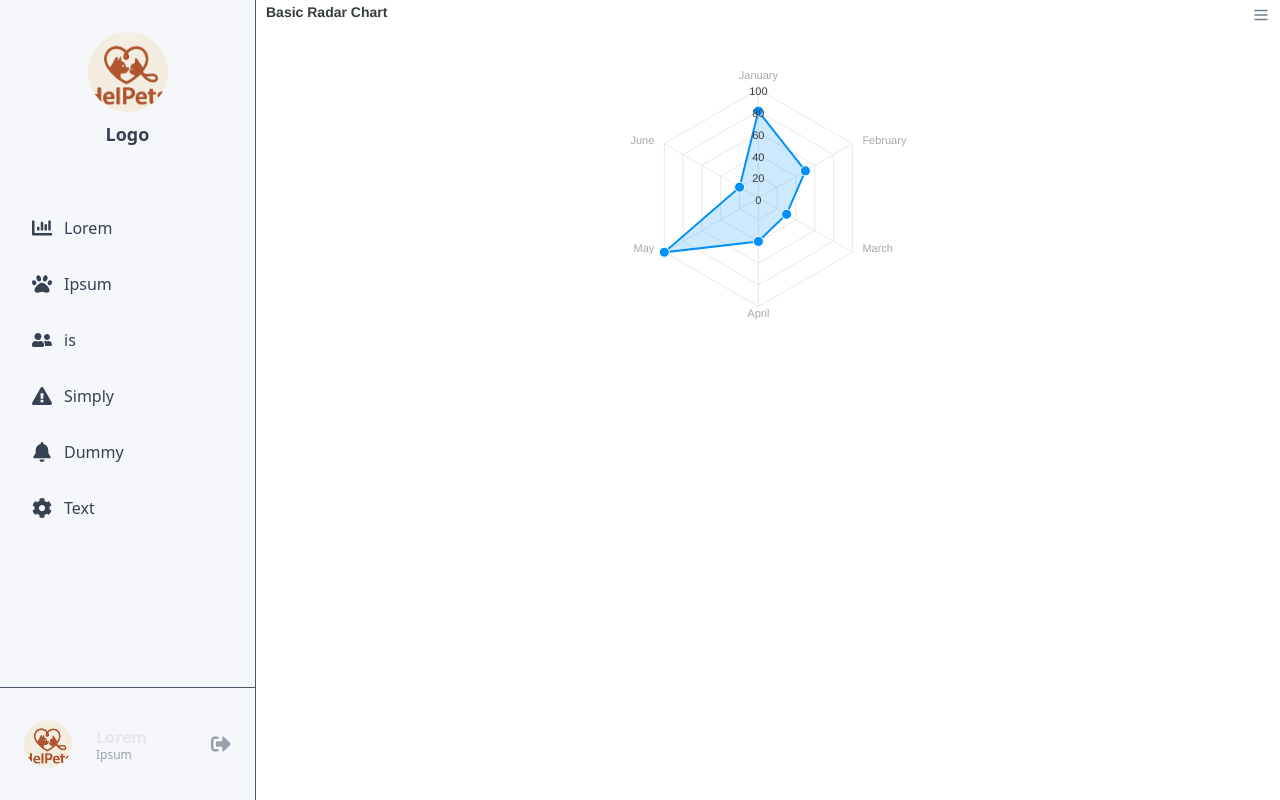
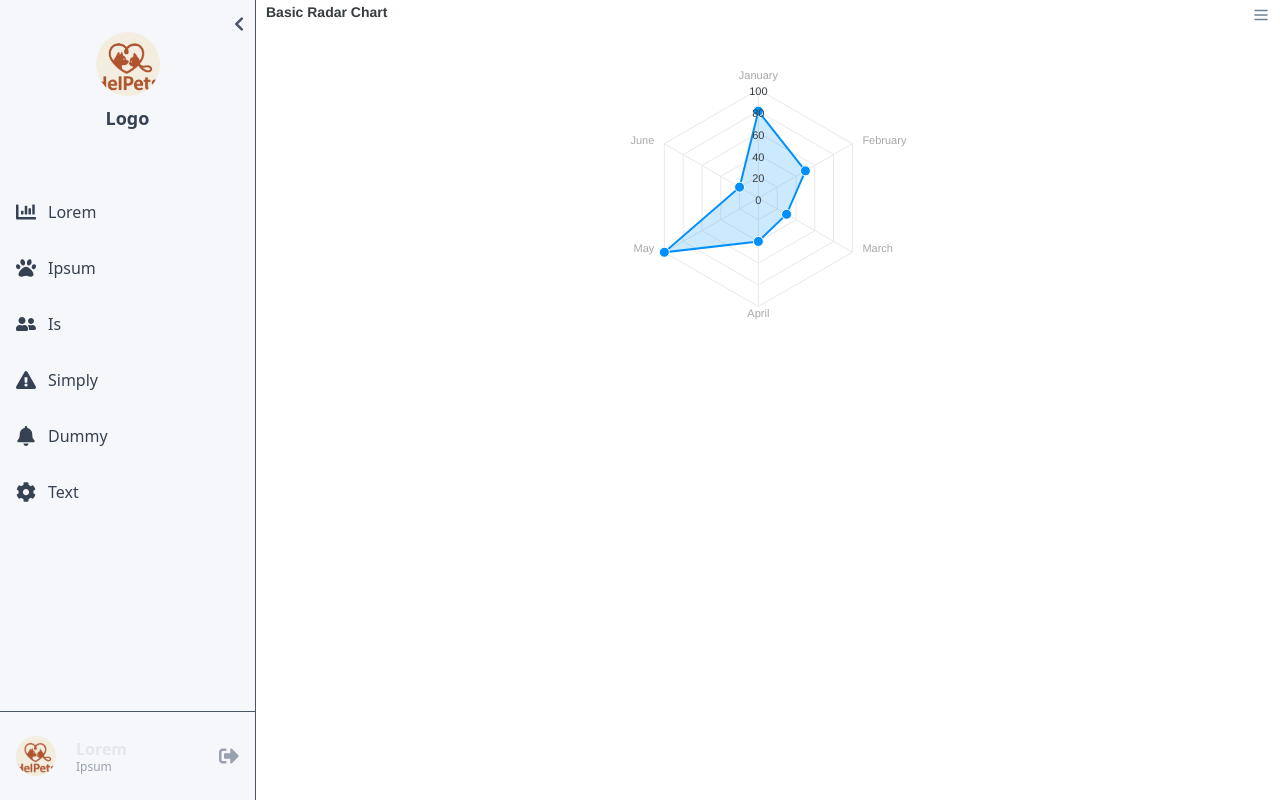
Before and after one commit to MrNicolass/HelPets, a Next.js app in the folder Frontend/: page /piechart in a window 1280 px wide. Built offline with nearby package versions, Linux system fonts and the light colour scheme.

Commit message:
feat: implement sidebar navigation and routing, add framer-motion for animations, and create pie chart component

```diff
--- a/Frontend/package.json
+++ b/Frontend/package.json
@@ -10,6 +10,7 @@
   },
   "dependencies": {
     "autoprefixer": "^10.4.21",
+    "framer-motion": "^12.11.0",
     "next": "15.3.1",
     "postcss": "^8.5.3",
     "react": "^19.0.0",
--- a/Frontend/src/app/layout.tsx
+++ b/Frontend/src/app/layout.tsx
@@ -1,4 +1,23 @@
-import BaseLayout from "@/layouts/base/baseLayout";
+// app/layout.tsx (ou app/root-layout.tsx, tanto faz, desde que seja default export)
+
+import SidebarWrapper from "@/components/SidebarWrapper";
+import "@/styles/globals.css";
+import { Geist, Geist_Mono } from "next/font/google";
+
+const geistSans = Geist({
+  variable: "--font-geist-sans",
+  subsets: ["latin"],
+});
+
+const geistMono = Geist_Mono({
+  variable: "--font-geist-mono",
+  subsets: ["latin"],
+});
+
+export const metadata = {
+  title: "ERP App",
+  description: "Painel administrativo ERP",
+};
 
 export default function RootLayout({
   children,
@@ -6,8 +25,12 @@ export default function RootLayout({
   children: React.ReactNode;
 }) {
   return (
-    <BaseLayout title="teste" icon="/images/teste.png">
-      {children}
-    </BaseLayout>
+    <html lang="pt-BR">
+      <body
+        className={`${geistSans.variable} ${geistMono.variable} antialiased`}
+      >
+        <SidebarWrapper>{children}</SidebarWrapper>
+      </body>
+    </html>
   );
 }
--- a/Frontend/src/components/Sidebar/Sidebar.tsx
+++ b/Frontend/src/components/Sidebar/Sidebar.tsx
@@ -1,10 +1,16 @@
 "use client";
 
+import { MENU_ITEMS } from "@/constants/menu";
+import { AnimatePresence, motion } from "framer-motion";
+import Link from "next/link";
 import { usePathname } from "next/navigation";
-import Link from "next/link";
-import React from "react";
-import { FaChartBar, FaUserFriends, FaBell, FaCog, FaSignOutAlt, FaPaw, FaExclamationTriangle } from "react-icons/fa";
-import { ROUTES } from "../../routes";
+import { useEffect, useState } from "react";
+import {
+  FaBars,
+  FaChevronLeft,
+  FaChevronRight,
+  FaSignOutAlt,
+} from "react-icons/fa";
 
 interface MenuItem {
   label: string;
@@ -12,61 +18,134 @@ interface MenuItem {
   to: string;
 }
 
-const menuItems: MenuItem[] = [
-  { label: "Lorem", icon: <FaChartBar />, to: ROUTES.lorem },
-  { label: "Ipsum", icon: <FaPaw />, to: ROUTES.ipsum },
-  { label: "is", icon: <FaUserFriends />, to: ROUTES.is },
-  { label: "Simply", icon: <FaExclamationTriangle />, to: ROUTES.simply },
-  { label: "Dummy", icon: <FaBell />, to: ROUTES.dummy },
-  { label: "Text", icon: <FaCog />, to: ROUTES.text },
-];
-
 export default function Sidebar() {
   const pathname = usePathname();
+  const [isMobile, setIsMobile] = useState(false);
+  const [isDrawerOpen, setDrawerOpen] = useState(false);
+  const [isCollapsed, setCollapsed] = useState(false);
 
-  return (
-    <aside className="bg-[#F5F7FA] w-64 min-h-screen flex flex-col justify-between border-r border-gray-600 dark:bg-gray-500">
+  useEffect(() => {
+    const handleResize = () => setIsMobile(window.innerWidth <= 768);
+    handleResize();
+    window.addEventListener("resize", handleResize);
+    return () => window.removeEventListener("resize", handleResize);
+  }, []);
+
+  const SidebarContent = (
+    <div className="flex flex-col justify-between h-full relative">
+      {/* Collapse Toggle (Desktop Only) */}
+      {!isMobile && (
+        <button
+          onClick={() => setCollapsed(!isCollapsed)}
+          className="absolute top-4 right-2 text-gray-600 dark:text-gray-300 hover:text-blue-500"
+          aria-label="Alternar sidebar"
+        >
+          {isCollapsed ? <FaChevronRight /> : <FaChevronLeft />}
+        </button>
+      )}
+
       <div>
         <div className="flex flex-col items-center py-8">
-          <div className="w-20 h-20 rounded-full bg-gradient-to-tr from-purple-300 to-pink-200 mb-2 overflow-hidden">
-            {/* Logo  */}
-            <img src="/images/Captura de tela 2025-05-02 154153.png" alt="Logo" className="w-full h-full object-cover" />
+          <div className="w-16 h-16 rounded-full bg-gradient-to-tr from-purple-300 to-pink-200 mb-2 overflow-hidden">
+            <img
+              src="/images/Captura de tela 2025-05-02 154153.png"
+              alt="Logo"
+              className="w-full h-full object-cover"
+            />
           </div>
-          <span className="font-bold text-lg text-gray-700 mb-6 dark:text-gray-100">Logo</span>
+          {!isCollapsed && (
+            <span className="font-bold text-lg text-gray-700 mb-6 dark:text-gray-100">
+              Logo
+            </span>
+          )}
         </div>
-        {/* Navigation Menu */}
+
         <nav className="flex flex-col gap-2">
-          {menuItems.map((item) => {
+          {MENU_ITEMS.map((item) => {
             const isActive = pathname === item.to;
             return (
               <Link
                 key={item.label}
                 href={item.to}
-                className={`flex items-center gap-3 px-8 py-3 text-gray-700 dark:text-gray-100 hover:bg-blue-100/50 transition-colors text-base font-medium ${
-                  isActive
-                    ? "bg-blue-100/20 text-blue-700 dark:text-blue-300"
-                    : ""
-                }`}
+                onClick={() => isMobile && setDrawerOpen(false)}
+                className={`flex items-center gap-3 px-4 py-3 text-base font-medium transition-colors
+                  ${
+                    isActive
+                      ? "bg-blue-100/20 text-blue-700 dark:text-blue-300"
+                      : "text-gray-700 dark:text-gray-100 hover:bg-blue-100/50"
+                  }
+                `}
               >
-                <span className="text-xl">{item.icon}</span>
-                {item.label}
+                <span className="text-xl">{<item.icon />}</span>
+                {!isCollapsed && <span>{item.label}</span>}
               </Link>
             );
           })}
         </nav>
       </div>
-      <div className="flex flex-row items-center justify-between py-8 border-t border-gray-600 px-6 gap-3">
-        <div className="w-12 h-12 rounded-full bg-gradient-to-tr from-purple-300 to-pink-200 overflow-hidden">
-          <img src="/images/Captura de tela 2025-05-02 154153.png" alt="User" className="w-full h-full object-cover" />
+
+      <div className="flex items-center justify-center py-6 border-t border-gray-600 gap-3 px-4">
+        <div className="w-10 h-10 rounded-full bg-gradient-to-tr from-purple-300 to-pink-200 overflow-hidden">
+          <img
+            src="/images/Captura de tela 2025-05-02 154153.png"
+            alt="User"
+            className="w-full h-full object-cover"
+          />
         </div>
-        <div className="flex flex-col flex-1 items-start ml-3">
-          <span className="font-semibold text-gray-200 leading-tight">Lorem</span>
-          <span className="text-xs text-gray-400 leading-tight">Ipsum</span>
-        </div>
-        <button className="text-gray-400 dark:text-gray-300 hover:text-red-500 cursor-pointer transition-colors text-xl ml-2">
+        {!isCollapsed && (
+          <div className="flex flex-col flex-1 items-start ml-2">
+            <span className="font-semibold text-gray-200 leading-tight">
+              Lorem
+            </span>
+            <span className="text-xs text-gray-400 leading-tight">Ipsum</span>
+          </div>
+        )}
+        <button
+          className="text-gray-400 dark:text-gray-300 hover:text-red-500 text-xl ml-2"
+          aria-label="Sair"
+        >
           <FaSignOutAlt />
         </button>
       </div>
-    </aside>
+    </div>
+  );
+
+  return (
+    <>
+      {/* Mobile Hamburger */}
+      {isMobile && (
+        <button
+          className="fixed top-4 left-4 z-50 text-2xl text-gray-700 dark:text-white"
+          onClick={() => setDrawerOpen(!isDrawerOpen)}
+        >
+          <FaBars />
+        </button>
+      )}
+
+      {/* Desktop Sidebar */}
+      {!isMobile && (
+        <aside
+          className={`bg-[#F5F7FA] dark:bg-gray-500 min-h-screen border-r border-gray-600 transition-all duration-300
+          ${isCollapsed ? "w-20" : "w-64"}`}
+        >
+          {SidebarContent}
+        </aside>
+      )}
+
+      {/* Mobile Drawer */}
+      <AnimatePresence>
+        {isMobile && isDrawerOpen && (
+          <motion.aside
+            initial={{ x: "-100%" }}
+            animate={{ x: 0 }}
+            exit={{ x: "-100%" }}
+            transition={{ type: "spring", stiffness: 300, damping: 30 }}
+            className="fixed top-0 left-0 z-40 bg-[#F5F7FA] w-64 h-screen border-r border-gray-600 dark:bg-gray-500"
+          >
+            {SidebarContent}
+          </motion.aside>
+        )}
+      </AnimatePresence>
+    </>
   );
 }
--- a/Frontend/src/components/Sidebar/aaaa.tsx
+++ /dev/null
@@ -1,89 +0,0 @@
-"use client";
-
-import React from "react";
-import { usePathname } from "next/navigation";
-import Link from "next/link";
-import {
-  FaChartBar,
-  FaPaw,
-  FaUserFriends,
-  FaExclamationTriangle,
-  FaBell,
-  FaCog,
-  FaSignOutAlt,
-} from "react-icons/fa";
-import { ROUTES } from "../../routes";
-
-interface MenuItem {
-  label: string;
-  icon: React.ReactNode;
-  to: string;
-}
-
-const menuItems: MenuItem[] = [
-  { label: "Lorem", icon: <FaChartBar />, to: ROUTES.lorem },
-  { label: "Ipsum", icon: <FaPaw />, to: ROUTES.ipsum },
-  { label: "is", icon: <FaUserFriends />, to: ROUTES.is },
-  { label: "Simply", icon: <FaExclamationTriangle />, to: ROUTES.simply },
-  { label: "Dummy", icon: <FaBell />, to: ROUTES.dummy },
-  { label: "Text", icon: <FaCog />, to: ROUTES.text },
-];
-
-export default function Sidebar() {
-  const pathname = usePathname();
-
-  return (
-    <aside className="bg-[#F5F7FA] w-64 min-h-screen flex flex-col justify-between border-r border-gray-600 dark:bg-gray-500">
-      {/* Logo Section */}
-      <div className="flex flex-col items-center py-8">
-        <div className="w-20 h-20 rounded-full bg-gradient-to-tr from-purple-300 to-pink-200 mb-2 overflow-hidden">
-          <img
-            src="/images/Captura de tela 2025-05-02 154153.png"
-            alt="Logo"
-            className="w-full h-full object-cover"
-          />
-        </div>
-        <span className="font-bold text-lg text-gray-700 dark:text-gray-100 mb-6">Logo</span>
-      </div>
-
-      {/* Navigation Menu */}
-      <nav className="flex flex-col gap-2">
-        {menuItems.map((item) => {
-          const isActive = pathname === item.to;
-          return (
-            <Link
-              key={item.label}
-              href={item.to}
-              className={`flex items-center gap-3 px-8 py-3 text-gray-700 dark:text-gray-100 hover:bg-blue-100/50 transition-colors text-base font-medium ${
-                isActive
-                  ? "bg-blue-100/20 text-blue-700 dark:text-blue-300"
-                  : ""
-              }`}
-            >
-              <span className="text-xl">{item.icon}</span>
-              {item.label}
-            </Link>
-          );
-        })}
-      </nav>
-
-      {/* User Footer */}
-      <div className="flex items-center justify-between py-8 border-t border-gray-600 dark:border-gray-400 px-6 gap-3">
-        <div className="w-12 h-12 rounded-full bg-gradient-to-tr from-purple-300 to-pink-200 overflow-hidden">
-          <img
-            src="/images/Captura de tela 2025-05-02 154153.png"
-            alt="User"
-            className="w-full h-full object-cover"
-          />
-        </div>
-        <div className="flex flex-col flex-1 items-start ml-3">
-          <span className="font-semibold text-gray-700 dark:text-gray-100 leading-tight">Lorem</span>
-          <span className="text-xs text-gray-400 dark:text-gray-500 leading-tight">Ipsum</span>
-        </div>
-        <button className="text-gray-400 dark:text-gray-300 hover:text-red-500 transition-colors text-xl">
-          <FaSignOutAlt />
-        </button>
-      </div>
-    </aside>
-  );
-}
--- a/Frontend/src/components/Sidebar/index.ts
+++ /dev/null
@@ -1 +0,0 @@
-export { default } from './Sidebar';
--- /dev/null
+++ b/Frontend/src/components/SidebarWrapper.tsx
@@ -0,0 +1,20 @@
+// components/SidebarWrapper.tsx
+"use client";
+import { usePathname } from "next/navigation";
+import Sidebar from "./Sidebar/Sidebar";
+
+export default function SidebarWrapper({
+  children,
+}: {
+  children: React.ReactNode;
+}) {
+  const pathname = usePathname();
+  const showSidebar = pathname !== "/";
+
+  return (
+    <div className="flex min-h-screen">
+      {showSidebar && <Sidebar />}
+      <main className="flex-1">{children}</main>
+    </div>
+  );
+}
--- /dev/null
+++ b/Frontend/src/constants/menu.ts
@@ -0,0 +1,18 @@
+import { ROUTES } from "@/constants/routes";
+import {
+  FaBell,
+  FaChartBar,
+  FaCog,
+  FaExclamationTriangle,
+  FaPaw,
+  FaUserFriends,
+} from "react-icons/fa";
+
+export const MENU_ITEMS = [
+  { label: "Lorem", icon: FaChartBar, to: ROUTES.lorem },
+  { label: "Ipsum", icon: FaPaw, to: ROUTES.ipsum },
+  { label: "Is", icon: FaUserFriends, to: ROUTES.is },
+  { label: "Simply", icon: FaExclamationTriangle, to: ROUTES.simply },
+  { label: "Dummy", icon: FaBell, to: ROUTES.dummy },
+  { label: "Text", icon: FaCog, to: ROUTES.text },
+];
--- a/Frontend/src/layouts/base/baseLayout.tsx
+++ /dev/null
@@ -1,37 +0,0 @@
-import type { Metadata } from "next";
-import { Geist, Geist_Mono } from "next/font/google";
-import "../../styles/globals.css";
-import Sidebar from "@/components/Sidebar";
-
-const geistSans = Geist({
-  variable: "--font-geist-sans",
-  subsets: ["latin"],
-});
-
-const geistMono = Geist_Mono({
-  variable: "--font-geist-mono",
-  subsets: ["latin"],
-});
-
-export const metadata: Metadata = {
-  title: "HelPets",
-  description: "Generated by Catolica Brothers",
-  icons: "/icons/favicon.ico"
-};
-
-export default function BaseLayout({children, title, icon}: Readonly<{children: React.ReactNode; title?: string; icon?: string}>) {
-  return (
-    <html lang="pt-BR">
-      <head>
-        <title>{title ?? metadata.title?.toString()}</title>
-        <link rel="icon" type="image/x-icon" href={icon ?? metadata.icons?.toString()}></link>
-      </head>
-      <body className={`${geistSans.variable} ${geistMono.variable} antialiased`}>
-        <div className="flex min-h-screen">
-          <Sidebar />
-          <main className="flex-1">{children}</main>
-        </div>
-      </body>
-    </html>
-  );
-}
```
Also changed, not shown: Frontend/src/app/page.tsx (+33 -8 lines), Frontend/src/components/Charts/PieChart.tsx (renamed from Frontend/src/components/graphs/line/PieChart.tsx), Frontend/src/constants/routes.ts (renamed from Frontend/src/routes.ts), 1 other file (tests, documents, lock files or other folders).
